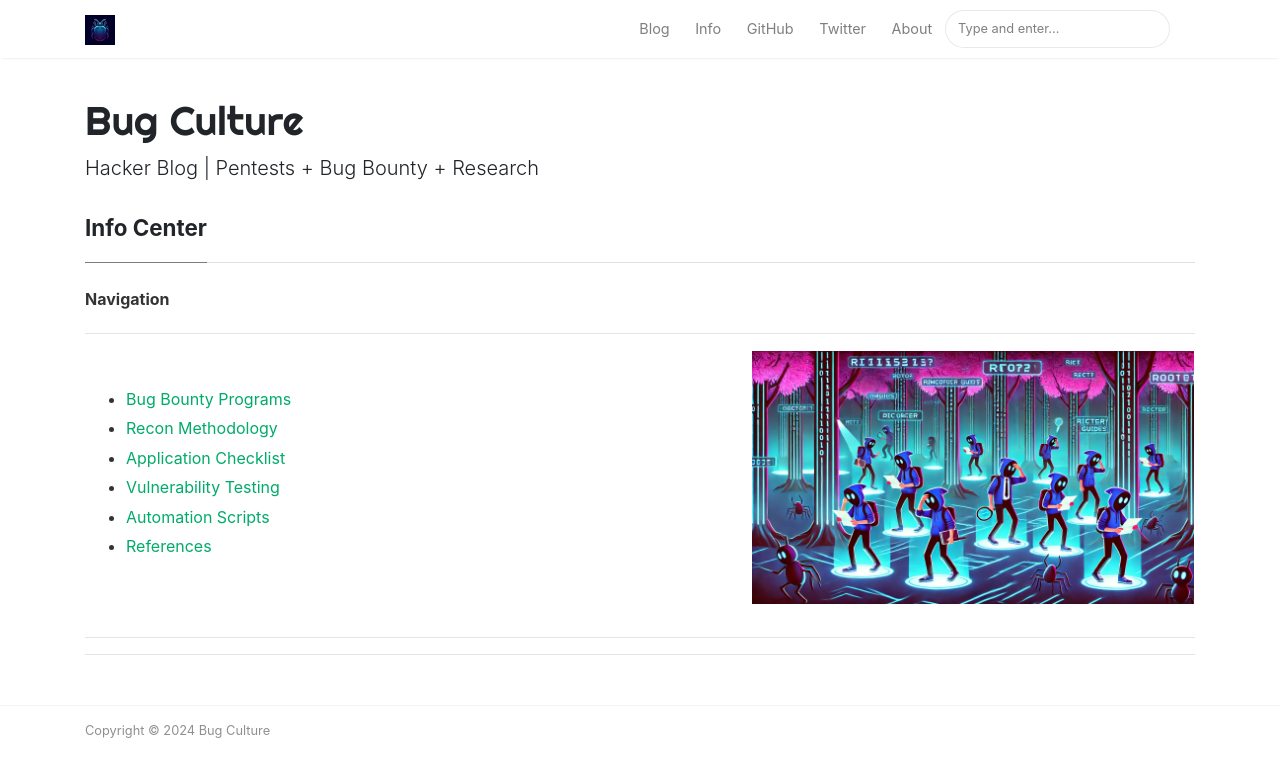
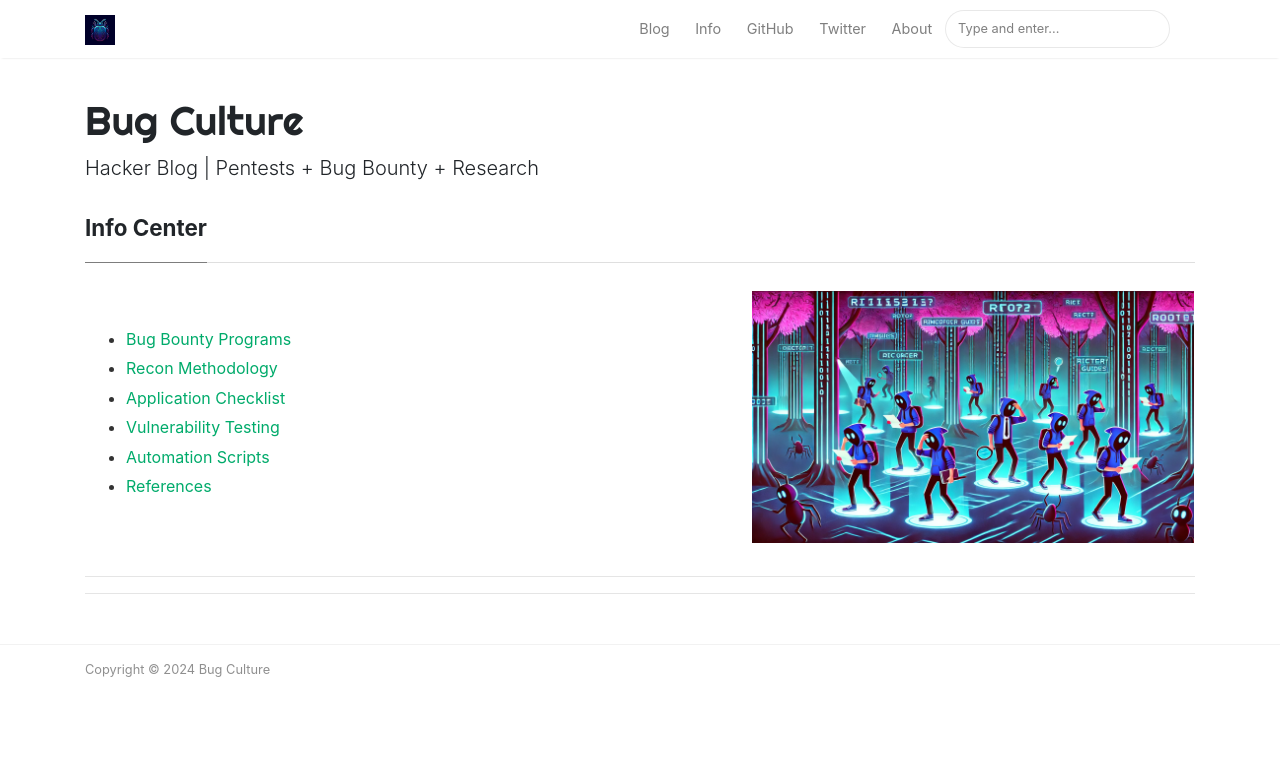
Before and after one commit to Turbul3nce/Turbul3nce.github.io, a Jekyll site: the page built from _pages/info.md, in a window 1280 px wide. Shown: the top 777 px of the page. Built offline with Jekyll 4.4.1, drawn with Linux system fonts in a browser that asks for light colours; nearby versions of some CDN libraries.

Commit message:
Update info.md

```diff
--- a/_pages/info.md
+++ b/_pages/info.md
@@ -3,10 +3,6 @@ layout: page
 title: Info Center
 permalink: /info
 comments: false
----
-<p align="center">
-<h6>Navigation</h6>
-</p>
 ---
 <div>
   <table style="width:100%;">
```
